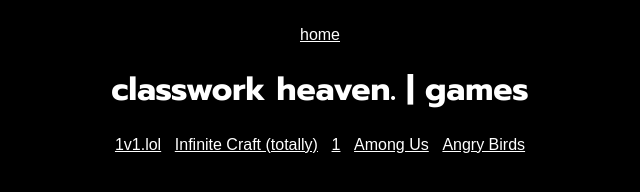
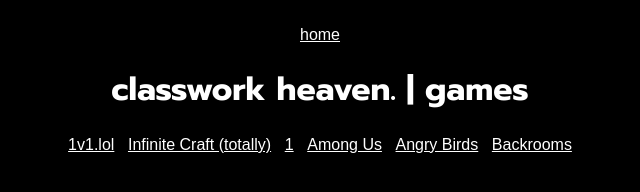
Before and after one commit to molkify/classwork-heaven, a plain HTML site: page education.html in a window 1280 px wide. Shown: the whole page, without its empty margins (320-960 px from the left). Drawn offline with Linux system fonts and the light colour scheme.

Commit message:
Update education.html

```diff
--- a/education.html
+++ b/education.html
@@ -33,6 +33,8 @@
 <a href="/classwork-heaven/among-us/index.html">Among Us</a>
 •
 <a href="/classwork-heaven/angry-birds/index.html">Angry Birds</a>
+•
+<a href="/classwork-heaven/backrooms/index.html">Backrooms</a>
 </center>
 </body>
 </html>
```
